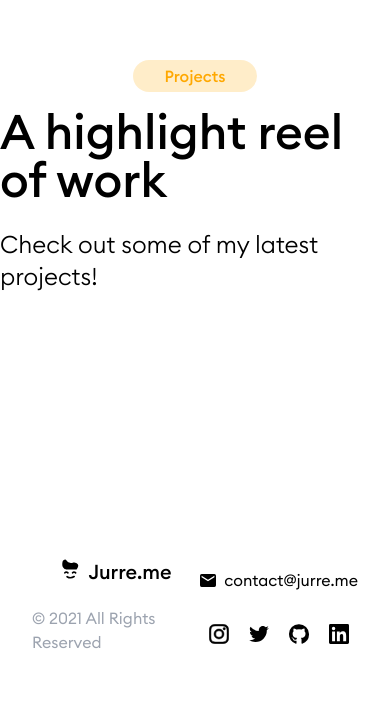
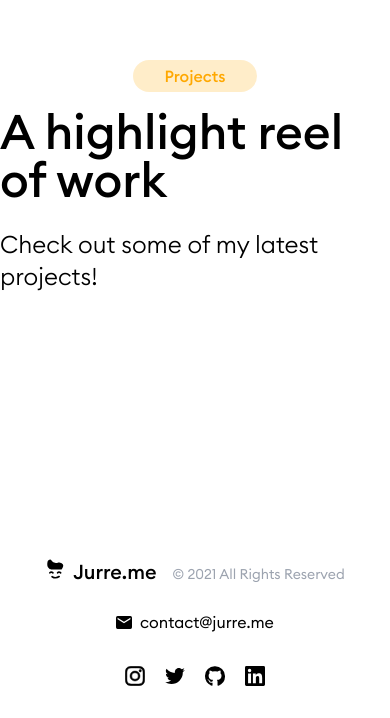
Before and after one commit to Jurredr/jurre-me, a Next.js app: page / in a window 390 px wide. Shown: the part 3634-4352 px from the top of the page. Before the commit the page ends 4320 px from the top, so only its background shows below. Built offline with nearby package versions, Linux system fonts and the light colour scheme.

Commit message:
Footer is now responsive

```diff
--- a/components/Footer.tsx
+++ b/components/Footer.tsx
@@ -6,15 +6,15 @@ import MaskSvg from './MaskSvg'
 
 const Footer: React.FC = () => {
   return (
-    <div className="flex justify-between items-center px-8 md:px-16 py-8 font-euclid">
-      <div className="footer-left flex justify-center items-center gap-4 md:gap-12 flex-col md:flex-row">
+    <div className="flex justify-between items-center px-8 md:px-16 py-8 font-euclid flex-col md:flex-row">
+      <div className="footer-left flex justify-center items-center gap-4 md:gap-12 flex-row mb-6 md:mb-0">
         <motion.div
           whileHover={basicHoverTapScale.hover}
           transition={{ duration: basicHoverTapScale.duration }}
         >
           <Logo color="black" />
         </motion.div>
-        <p className="text-gray-400 mt-1 md:text-sm">
+        <p className="text-gray-400 mt-1 text-sm">
           &#169; 2021 All Rights Reserved
         </p>
       </div>
```
